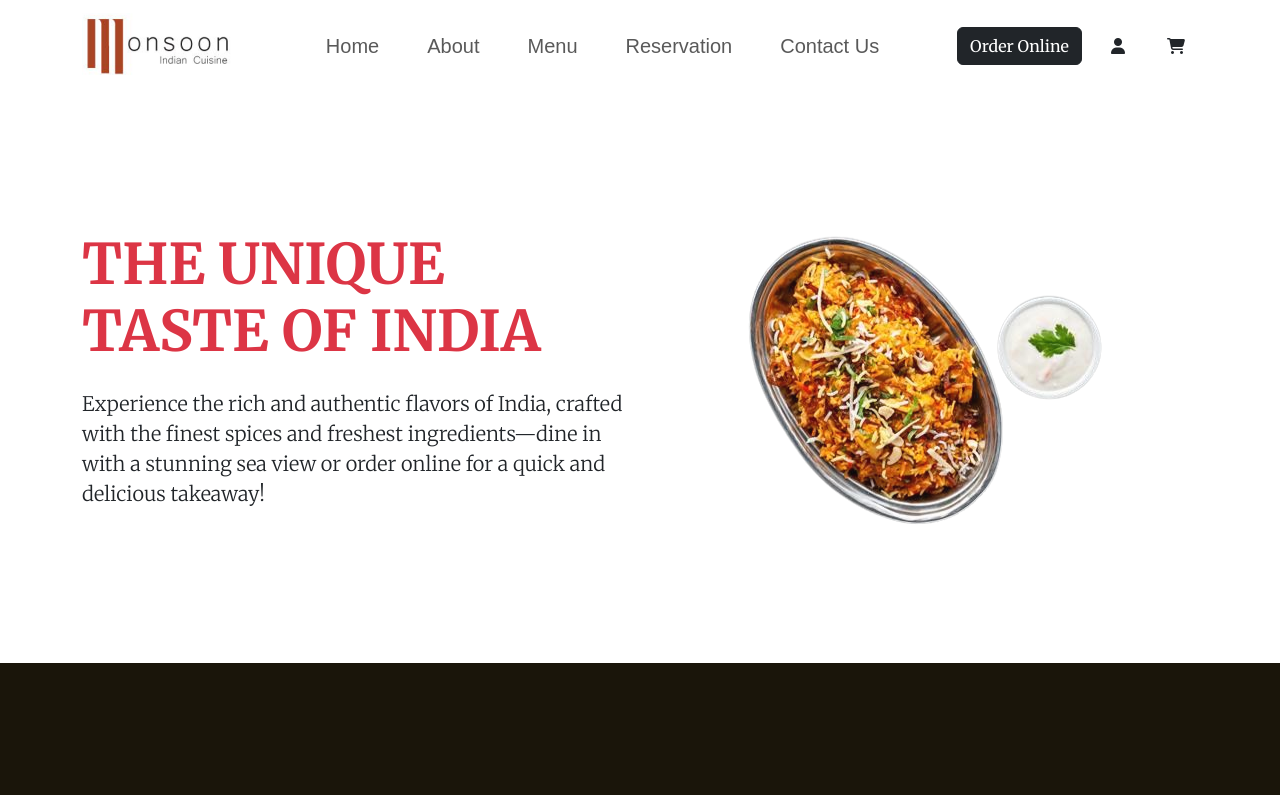
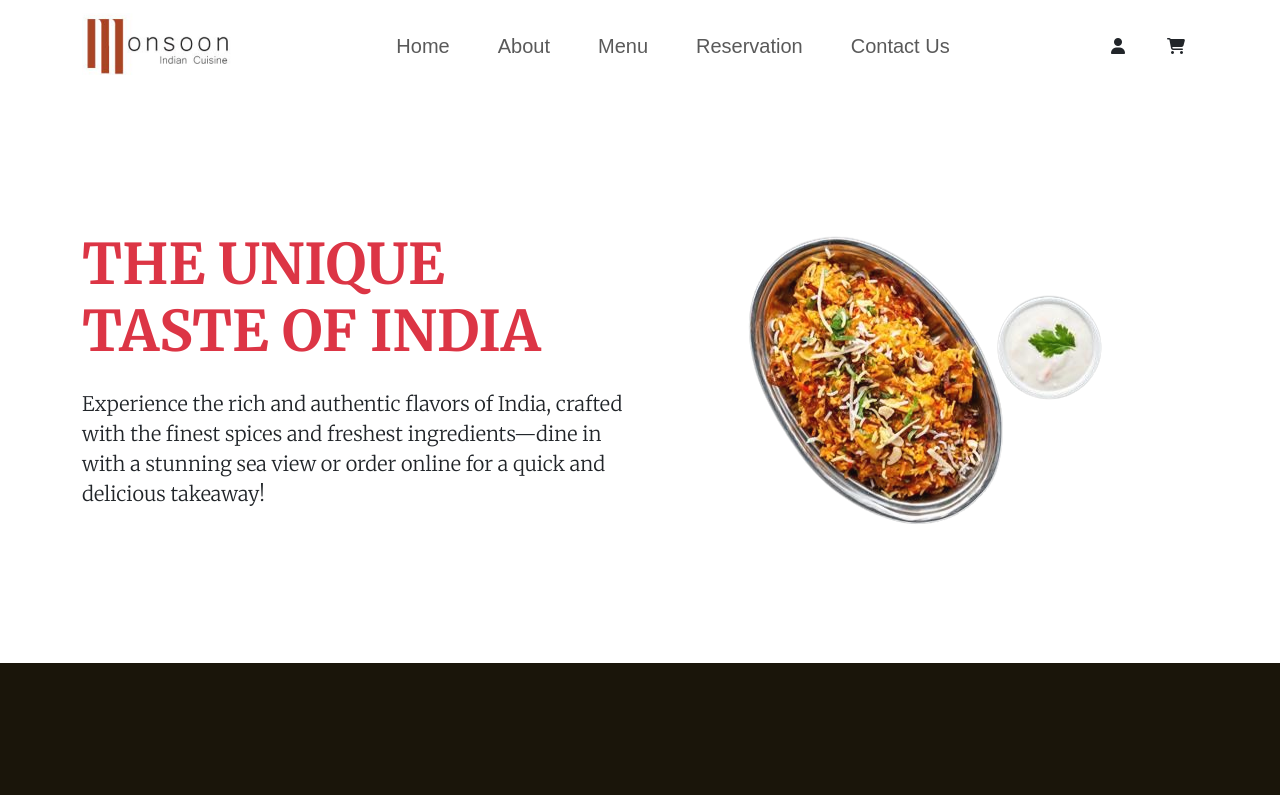
Before and after one commit to Jun2025-react/monsoon-cuisine-react, a React (Create React App) app: page / in a window 1280 px wide. Shown: the top 795 px of the page. Built offline with nearby package versions, Linux system fonts and the light colour scheme; a web font is replaced by a local one.

Commit message:
[Delete] Delete Order online

```diff
--- a/src/components/NavigationBar/DesktopNavBar.jsx
+++ b/src/components/NavigationBar/DesktopNavBar.jsx
@@ -32,7 +32,7 @@ const DesktopNavBar = (props) => {
                         <Nav.Link href="#contact">Contact Us</Nav.Link>
                     </Nav>
                     <div className={`d-flex align-items-center ${styles.rightActions}`}>
-                        <a href="#order" className="btn btn-dark" style={{ width: "125px" }}>Order Online</a>
+                        {/* <a href="#order" className="btn btn-dark" style={{ width: "125px" }}>Order Online</a> */}
                         <a href="#profile" className="btn">
                             <i className="fas fa-user"></i>
                         </a>
--- a/src/components/NavigationBar/MobileNavBar.jsx
+++ b/src/components/NavigationBar/MobileNavBar.jsx
@@ -13,7 +13,7 @@ const MobileNavBar = (props) => {
             <Container className={`${styles.noMaxWidth}`} >
                 <Navbar.Toggle aria-controls="basic-navbar-nav" className={`${styles.mobileNavLeft}`} />
                 <div className={`d-flex align-items-left ${styles.rightActions} ${styles.mobileNavRight}`}>
-                    <a href="#order" className= "btn btn-dark" style={{width:"125px"}}>Order Online</a>
+                    {/* <a href="#order" className= "btn btn-dark" style={{width:"125px"}}>Order Online</a> */}
                     <a href="#profile" className= "btn">
                         <i className="fas fa-user"></i>
                     </a>
--- a/src/components/ShoppingCart/ShoppingCartModal.jsx
+++ b/src/components/ShoppingCart/ShoppingCartModal.jsx
@@ -13,6 +13,7 @@ const ShoppingCartModal = ({ show, handleClose }) => {
 
     const handleFetchCartItems = () => {
         const result = getCartItemsDetail();
+        console.info("Fetching cart items result:", result);
         if (result.status) {
             const cartItemsDetail = result.data;
             setCartItems(cartItemsDetail.items || []);
@@ -21,7 +22,10 @@ const ShoppingCartModal = ({ show, handleClose }) => {
 
     useEffect(() => {
         // Fetch cart items when the modal is opened
+        console.info("Fetching cart items...");
         if (show) {
+            console.info("Modal is shown, fetching cart items...");
+            console.info("Cart items before fetch:", cartItems);
             handleFetchCartItems();
         }
     }, [show]);
```
Also changed, not shown: src/context/CartContext.js (+5 -2 lines).
